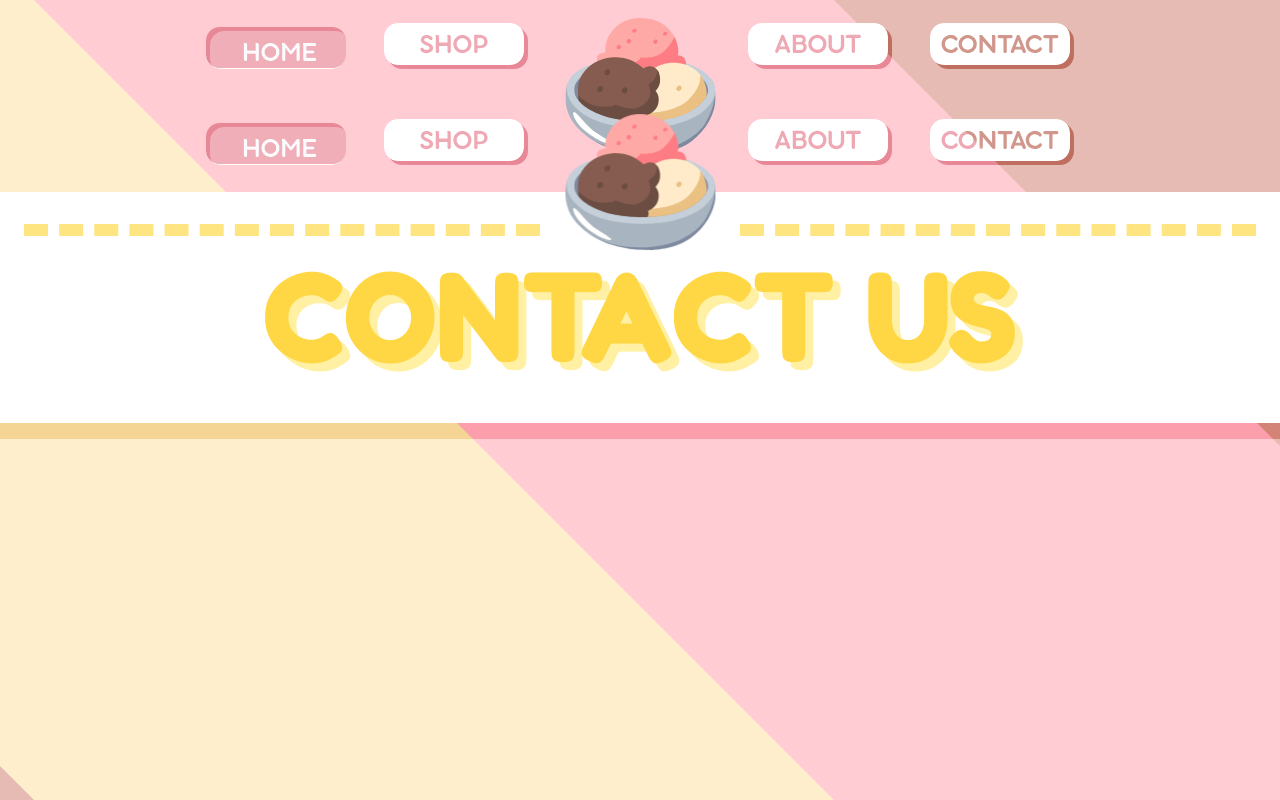
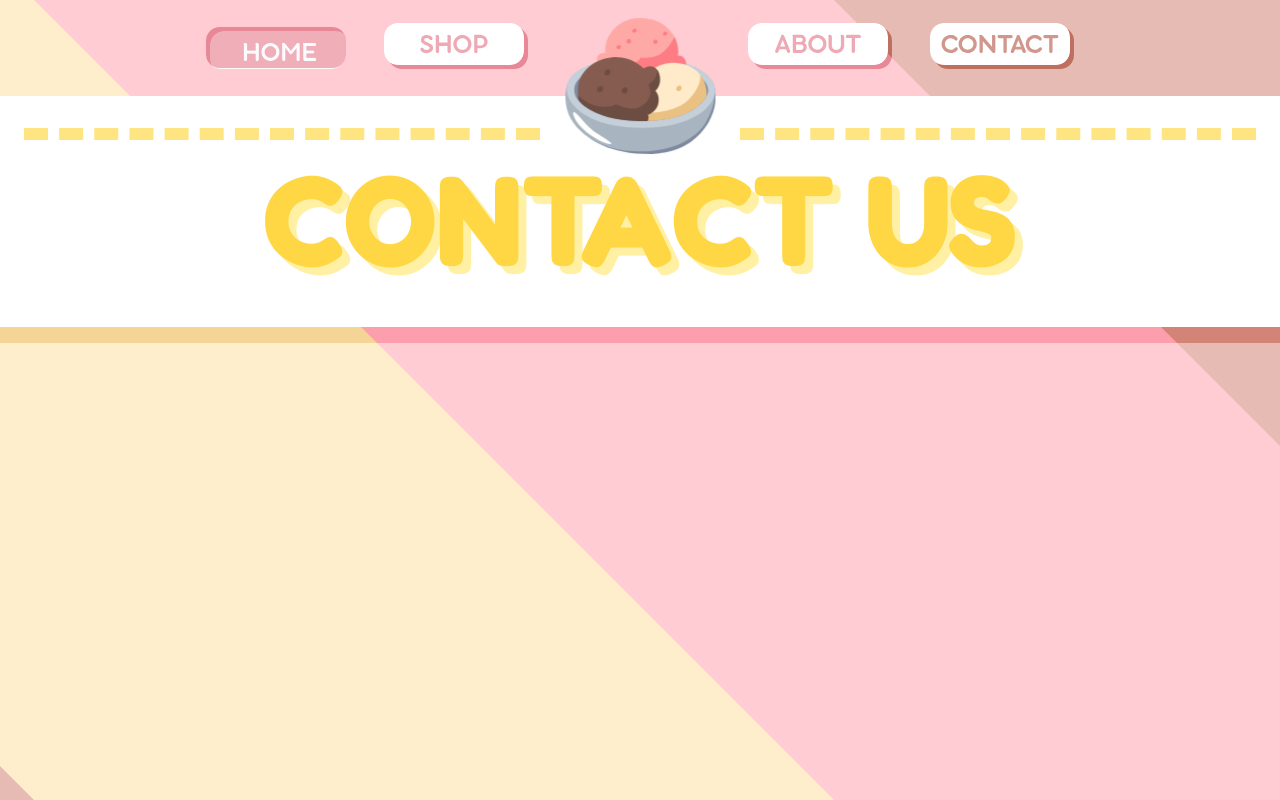
Before and after one commit to crispynoodlesoup/mabu-mabu, a React (Vite) app: page /contact in a window 1280 px wide. Built offline with nearby package versions, Linux system fonts and the light colour scheme.

Commit message:
complete raising pageContent for rest of pages

```diff
--- a/src/components/about/about.jsx
+++ b/src/components/about/about.jsx
@@ -1,14 +1,12 @@
-import Nav from "../nav/nav.jsx";
-import aboutStyle from "./about.module.css";
+// import aboutStyle from "./about.module.css";
 // import ContentBubble from "../contentBubble/ContentBubble.jsx";
 import PageHeader from "../pageHeader/PageHeader.jsx";
 
 function About() {
   return (
-    <div className={aboutStyle.about}>
-      <Nav/>
+    <>
       <PageHeader text={"ABOUT US"}/>
-    </div>
+    </>
   );
 }
 
--- a/src/components/about/about.module.css
+++ /dev/null
@@ -1,3 +0,0 @@
-.about {
-    display: grid;
-  }
--- a/src/components/contact/contact.jsx
+++ b/src/components/contact/contact.jsx
@@ -1,14 +1,12 @@
-import Nav from "../nav/nav.jsx";
-import contactStyle from "./contact.module.css";
+// import contactStyle from "./contact.module.css";
 // import ContentBubble from "../contentBubble/ContentBubble.jsx";
 import PageHeader from "../pageHeader/PageHeader.jsx";
 
 function Contact() {
   return (
-    <div className={contactStyle.contact}>
-      <Nav/>
+    <>
       <PageHeader text={"CONTACT US"}/>
-    </div>
+    </>
   );
 }
 
--- a/src/components/contact/contact.module.css
+++ /dev/null
@@ -1,3 +0,0 @@
-.contact {
-    display: grid;
-  }
--- a/src/components/shop/shop.jsx
+++ b/src/components/shop/shop.jsx
@@ -1,14 +1,12 @@
-import Nav from "../nav/nav.jsx";
-import shopStyle from "./shop.module.css";
+// import shopStyle from "./shop.module.css";
 // import ContentBubble from "../contentBubble/ContentBubble.jsx";
 import PageHeader from "../pageHeader/PageHeader.jsx";
 
 function Shop() {
   return (
-    <div className={shopStyle.shop}>
-      <Nav/>
+    <>
       <PageHeader text={"THE SHOP"}/>
-    </div>
+    </>
   );
 }
 
--- a/src/components/shop/shop.module.css
+++ /dev/null
@@ -1,3 +0,0 @@
-.shop {
-  display: grid;
-}
```
